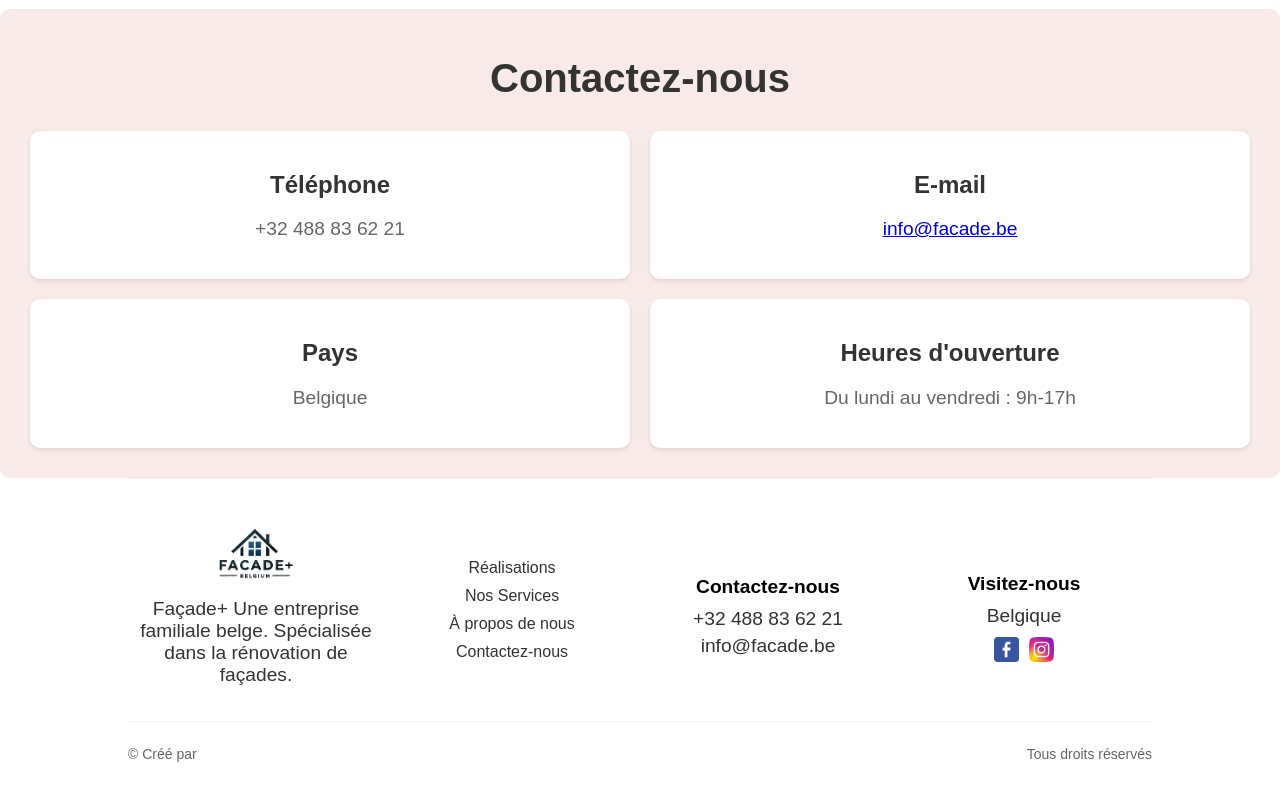
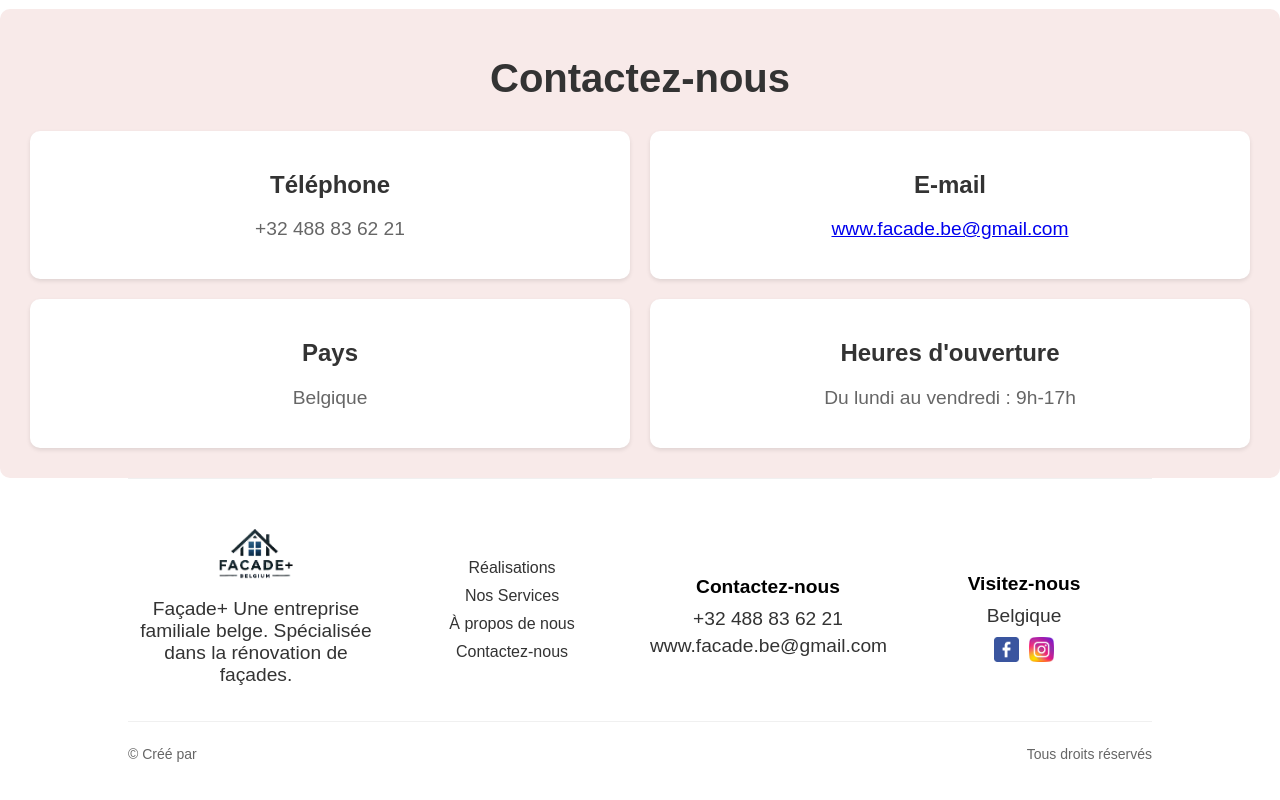
Before and after one commit to daniBuild/facade, a React (Create React App) app: page / in a window 1280 px wide. Shown: the part 4728-5528 px from the top of the page. Built offline with nearby package versions, Linux system fonts and the light colour scheme.

Commit message:
last changes3

```diff
--- a/src/components/content/contactUs.tsx
+++ b/src/components/content/contactUs.tsx
@@ -12,7 +12,7 @@ const ContactUs = () => {
                 </div>
                 <div className="contact-item">
                     <h2>E-mail</h2>
-                    <p><a href="mailto:info@façade+.be">info@facade.be</a></p>
+                    <p><a href="mailto:info@façade+.be">www.facade.be@gmail.com</a></p>
                 </div>
                 <div className="contact-item">
                     <h2>Pays</h2>
--- a/src/components/footer/footer.tsx
+++ b/src/components/footer/footer.tsx
@@ -30,8 +30,8 @@ const Footer = () => {
                     <Toaster position="top-right" closeButton={true}/>
                     <h3>Contactez-nous</h3>
                     <p>+32 488 83 62 21</p>
-                    <p onClick={() => copyEmailToClipboard('info@danibild.be')}
-                       style={{cursor: 'pointer'}}>info@facade.be</p>
+                    <p onClick={() => copyEmailToClipboard('www.facade.be@gmail.com')}
+                       style={{cursor: 'pointer'}}>www.facade.be@gmail.com</p>
                 </div>
                 <div className="footer-section">
                     <h3>Visitez-nous</h3>
```
